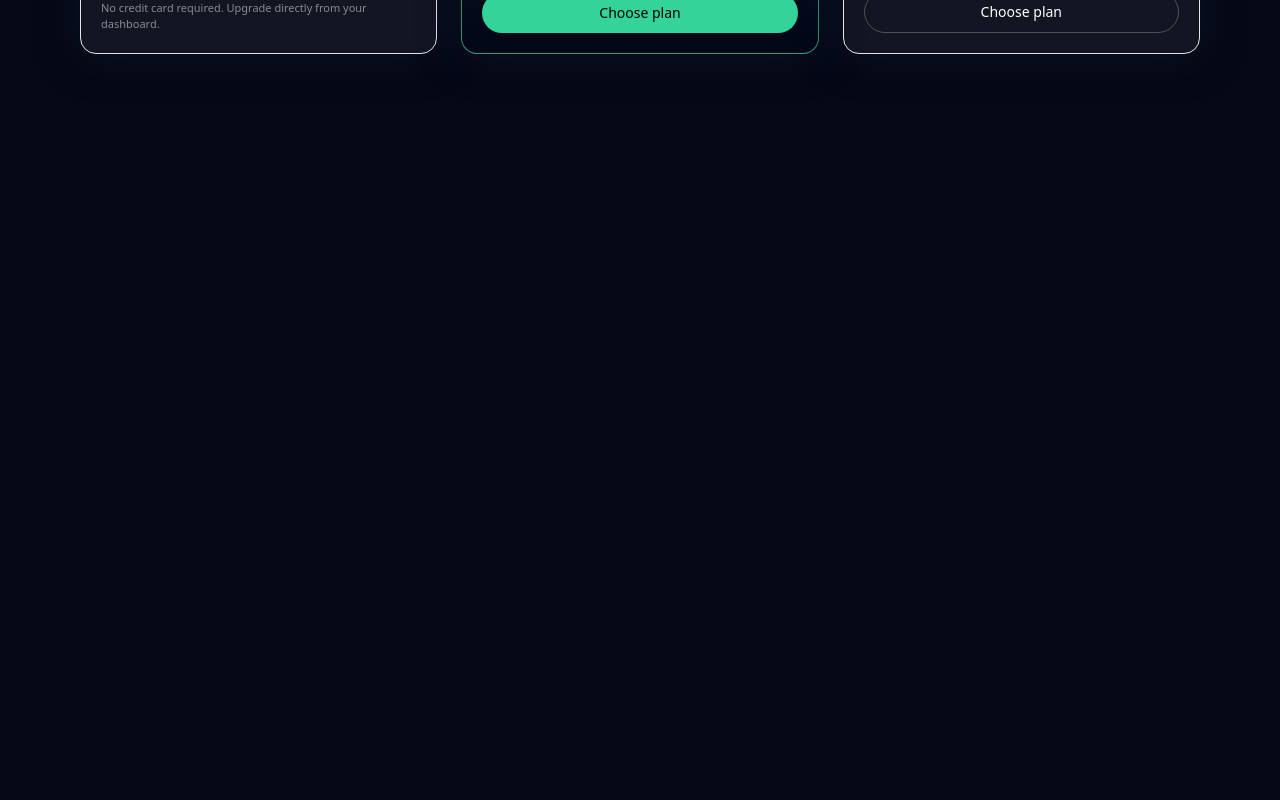
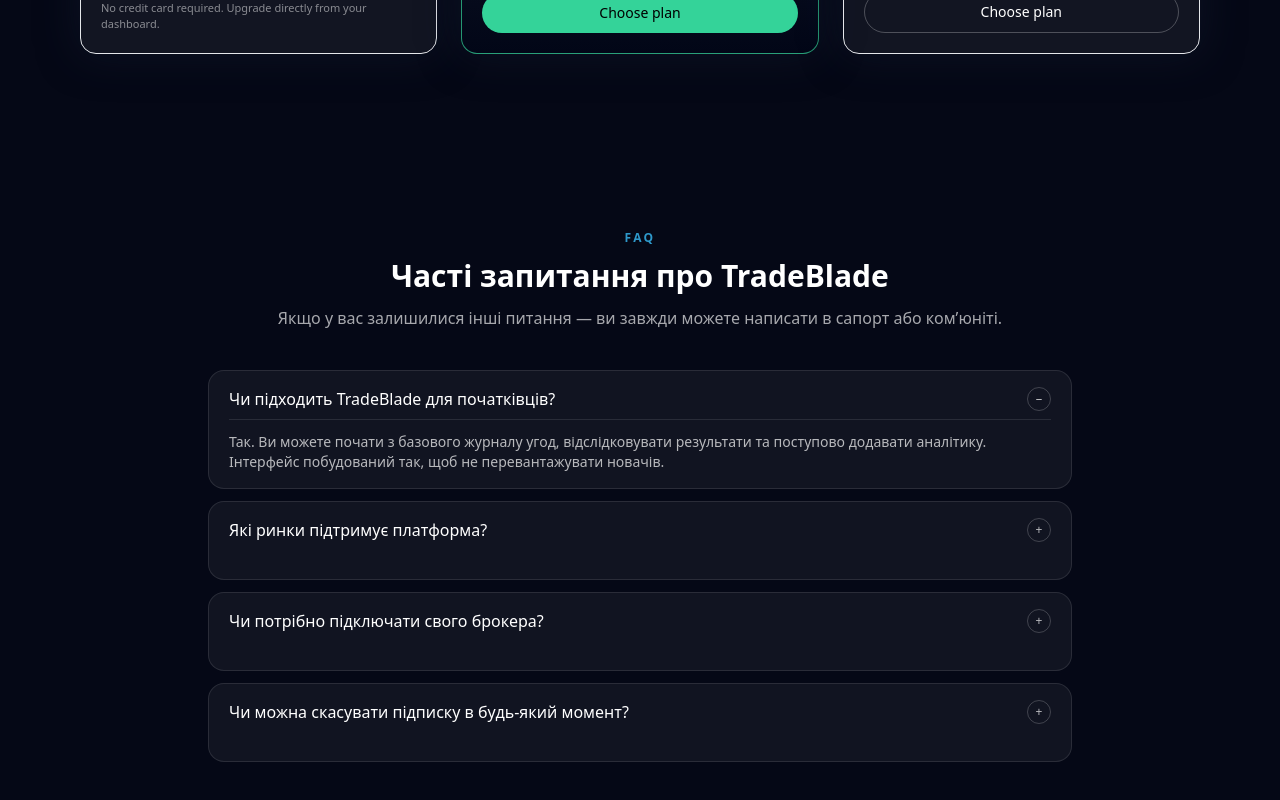
Before and after one commit to IvanVoshchepynets/tradeblade, a React (Vite) app: page / in a window 1280 px wide. Shown: the part 1955-2755 px from the top of the page. Before the commit the page ends 2121 px from the top, so only its background shows below. Built offline with nearby package versions, Linux system fonts and the light colour scheme.

Commit message:
Add FAQ section with accordion for common questions

```diff
--- a/src/App.jsx
+++ b/src/App.jsx
@@ -2,6 +2,7 @@
 import Hero from "./components/Hero";
 import Features from "./components/Features";
 import Pricing from "./components/Pricing";
+import Faq from "./components/Faq";
 
 function App() {
   return (
@@ -12,7 +13,8 @@
         <Hero />
         <Features />
         <Pricing />
-        {/* Далі додамо, наприклад, FAQ і Footer */}
+        <Faq />
+        {/* Тут далі буде Footer */}
       </main>
     </div>
   );
--- /dev/null
+++ b/src/components/Faq.jsx
@@ -0,0 +1,90 @@
+import { useState } from "react";
+
+const faqs = [
+  {
+    question: "Чи підходить TradeBlade для початківців?",
+    answer:
+      "Так. Ви можете почати з базового журналу угод, відслідковувати результати та поступово додавати аналітику. Інтерфейс побудований так, щоб не перевантажувати новачів.",
+  },
+  {
+    question: "Які ринки підтримує платформа?",
+    answer:
+      "TradeBlade підходить для торгівлі фʼючерсами, форексом, криптою та акціями. Ви можете вести кілька акаунтів та інструментів в одному робочому просторі.",
+  },
+  {
+    question: "Чи потрібно підключати свого брокера?",
+    answer:
+      "Ні, ви можете почати з ручного імпорту угод або завантаження файлів. Пізніше, за потреби, можна підключити інтеграції та автоматизований імпорт.",
+  },
+  {
+    question: "Чи можна скасувати підписку в будь-який момент?",
+    answer:
+      "Так, підписка гнучка — без контрактів. Ви можете скасувати її в будь-який момент прямо з особистого кабінету.",
+  },
+];
+
+export default function Faq() {
+  const [openIndex, setOpenIndex] = useState(0);
+
+  const toggle = (idx) => {
+    setOpenIndex((current) => (current === idx ? -1 : idx));
+  };
+
+  return (
+    <section
+      id="faq"
+      className="mx-auto max-w-4xl px-4 pb-20 pt-8 md:pb-24 md:pt-16"
+    >
+      {/* Заголовок */}
+      <div className="mb-8 text-center md:mb-10">
+        <p className="text-xs font-semibold uppercase tracking-[0.2em] text-sky-400/80">
+          FAQ
+        </p>
+        <h2 className="mt-3 text-2xl font-semibold text-white md:text-3xl">
+          Часті запитання про TradeBlade
+        </h2>
+        <p className="mt-3 text-sm text-white/65 md:text-base">
+          Якщо у вас залишилися інші питання — ви завжди можете написати в сапорт
+          або комʼюніті.
+        </p>
+      </div>
+
+      {/* Аккордеон */}
+      <div className="space-y-3">
+        {faqs.map((item, idx) => {
+          const isOpen = openIndex === idx;
+
+          return (
+            <div
+              key={item.question}
+              className="rounded-2xl border border-white/10 bg-white/5 px-4 py-3 md:px-5 md:py-4"
+            >
+              <button
+                type="button"
+                onClick={() => toggle(idx)}
+                className="flex w-full items-center justify-between gap-4 text-left"
+              >
+                <span className="text-sm font-medium text-white md:text-base">
+                  {item.question}
+                </span>
+                <span className="flex h-6 w-6 flex-shrink-0 items-center justify-center rounded-full border border-white/20 text-xs text-white/70">
+                  {isOpen ? "−" : "+"}
+                </span>
+              </button>
+
+              <div
+                className={`grid overflow-hidden text-xs text-white/70 transition-[grid-template-rows,opacity] duration-200 ease-out md:text-sm ${
+                  isOpen ? "grid-rows-[1fr] opacity-100" : "grid-rows-[0fr] opacity-0"
+                }`}
+              >
+                <div className="mt-2 min-h-0 border-t border-white/10 pt-3 text-white/70">
+                  {item.answer}
+                </div>
+              </div>
+            </div>
+          );
+        })}
+      </div>
+    </section>
+  );
+}
```
